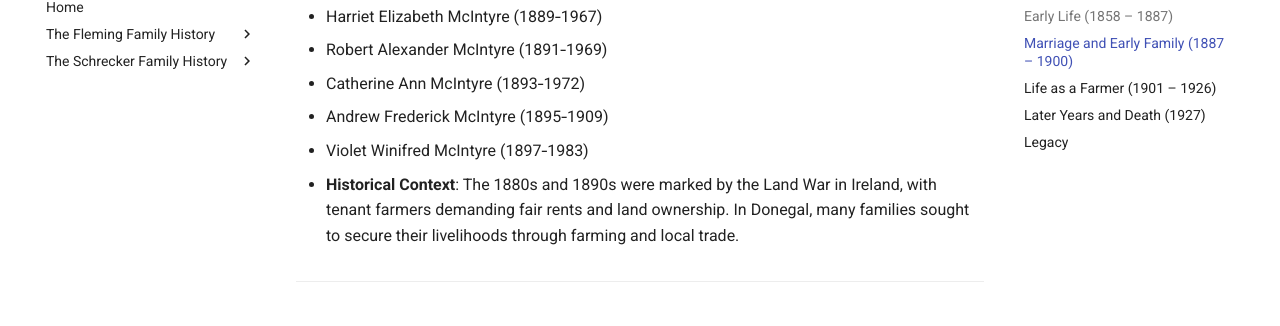
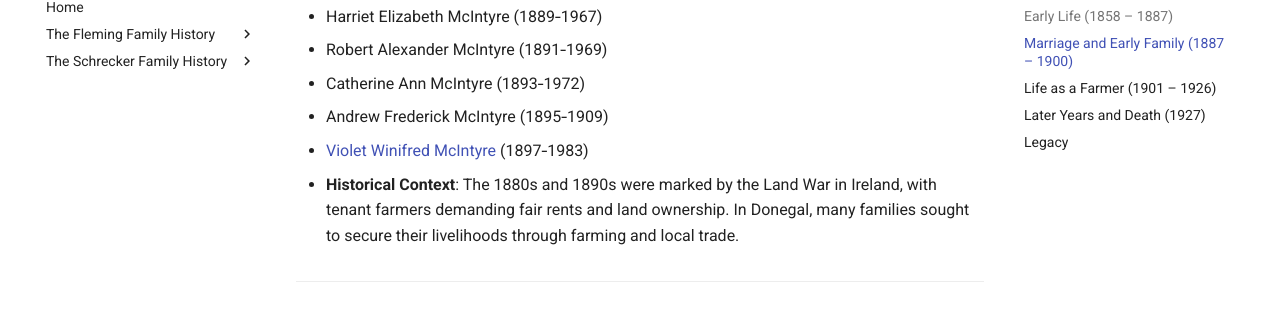
Before and after one commit to Schrecker-Family/Website, an MkDocs documentation site: the page built from docs/McIntyreW1858.md, in a window 1280 px wide and 900 px high, scrolled down 817 px. Shown: the part 119-445 px from the top of the window. Built offline with MkDocs 1.6.1 and Material for MkDocs 9.7.7, drawn with Linux system fonts in a browser that asks for light colours; part of the change alters nothing that is shown.

```diff
--- a/docs/McIntyreW1858.md
+++ b/docs/McIntyreW1858.md
@@ -21,7 +21,7 @@ William McIntyre (c. 1858 – 1927) was an Irish farmer and family man fro
   3. Robert Alexander McIntyre (1891‑1969)
   4. Catherine Ann McIntyre (1893‑1972)
   5. Andrew Frederick McIntyre (1895‑1909)
-  6. Violet Winifred McIntyre (1897‑1983)
+  6. [Violet Winifred McIntyre](McIntyreVW1897.md) (1897‑1983)
 
 - **Historical Context**: The 1880s and 1890s were marked by the Land War in Ireland, with tenant farmers demanding fair rents and land ownership. In Donegal, many families sought to secure their livelihoods through farming and local trade.
 
```
